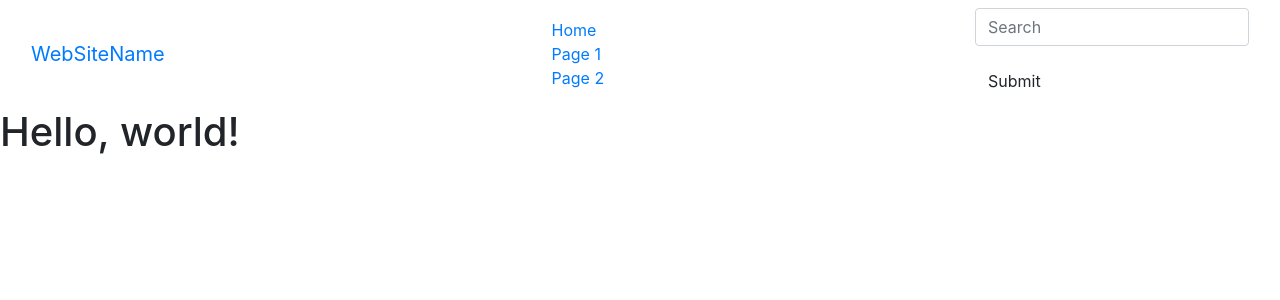
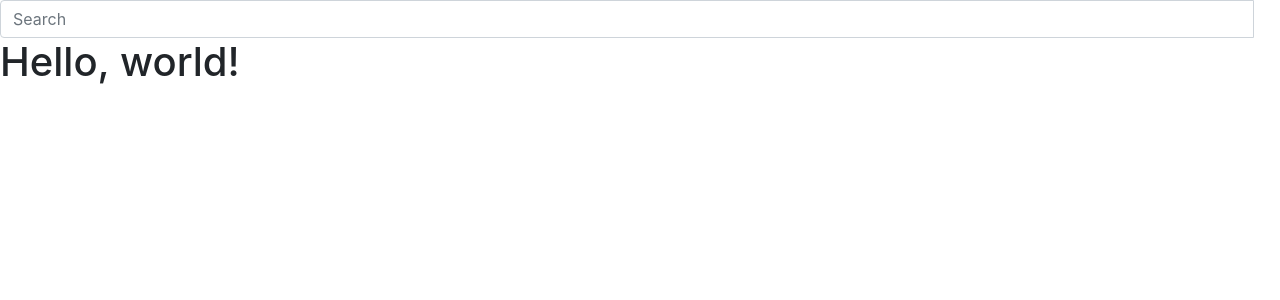
Before and after one commit to huangYixin17/PHPexerise, a PHP site: page /ch6/test1.php in a window 1280 px wide. Shown: the top 300 px of the page. Run offline with PHP 8.4, Linux system fonts and the light colour scheme.

Commit message:
更新排版

```diff
--- a/ch6/test1.php
+++ b/ch6/test1.php
@@ -12,24 +12,16 @@
     <title>Hello, world!</title>
 </head>
 <body>
-<nav class="navbar navbar-inverse">
-  <div class="container-fluid">
-    <div class="navbar-header">
-      <a class="navbar-brand" href="#">WebSiteName</a>
+<form class="navbar-form navbar-left" action="/action_page.php">
+  <div class="input-group">
+    <input type="text" class="form-control" placeholder="Search">
+    <div class="input-group-btn">
+      <button class="btn btn-default" type="submit">
+        <i class="glyphicon glyphicon-search"></i>
+      </button>
     </div>
-    <ul class="nav navbar-nav">
-      <li class="active"><a href="#">Home</a></li>
-      <li><a href="#">Page 1</a></li>
-      <li><a href="#">Page 2</a></li>
-    </ul>
-    <form class="navbar-form navbar-left" action="/action_page.php">
-      <div class="form-group">
-        <input type="text" class="form-control" placeholder="Search">
-      </div>
-      <button type="submit" class="btn btn-default">Submit</button>
-    </form>
   </div>
-</nav>
+</form>
     <h1>Hello, world!</h1>
 
     <!-- Optional JavaScript -->
```
